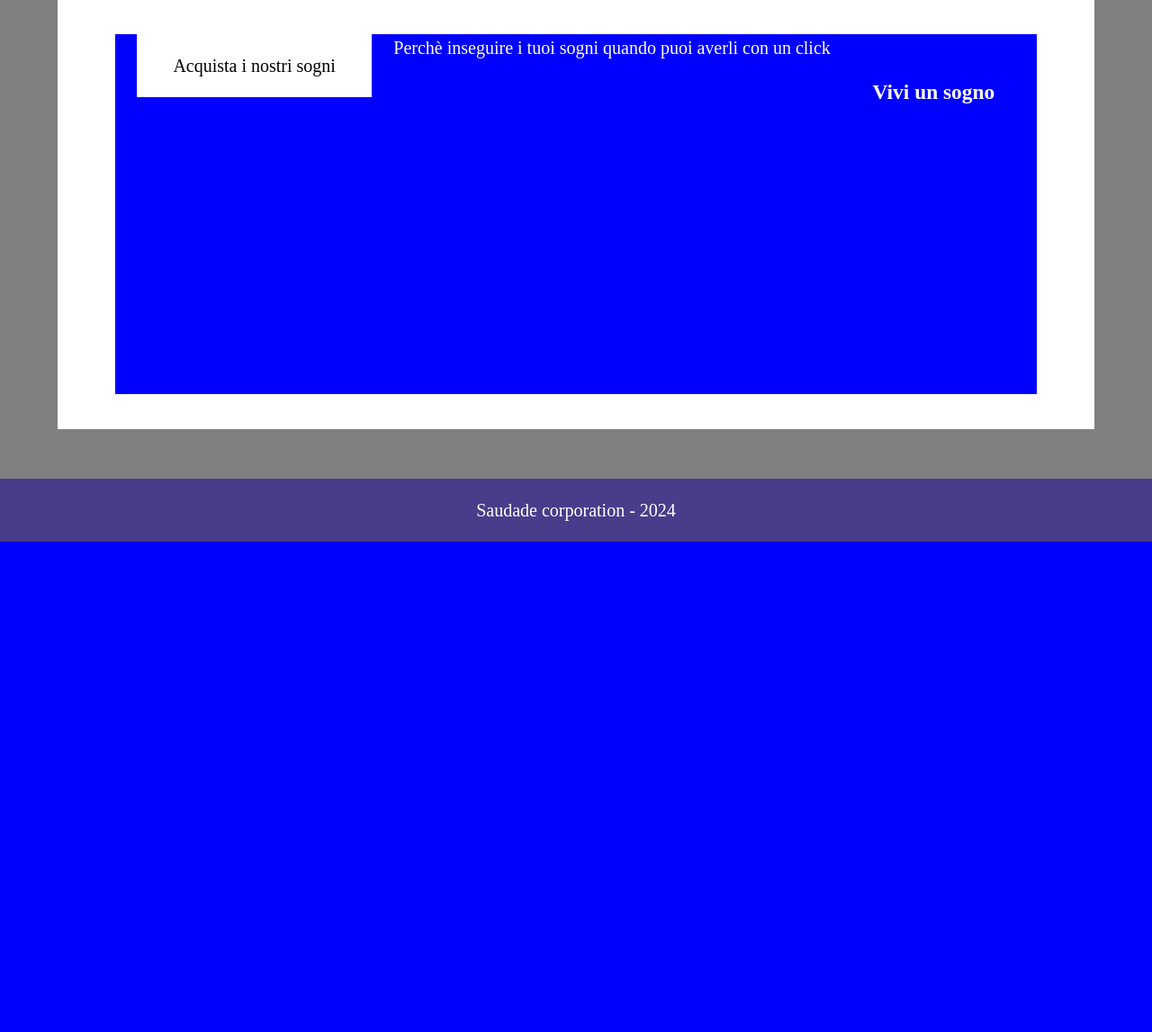
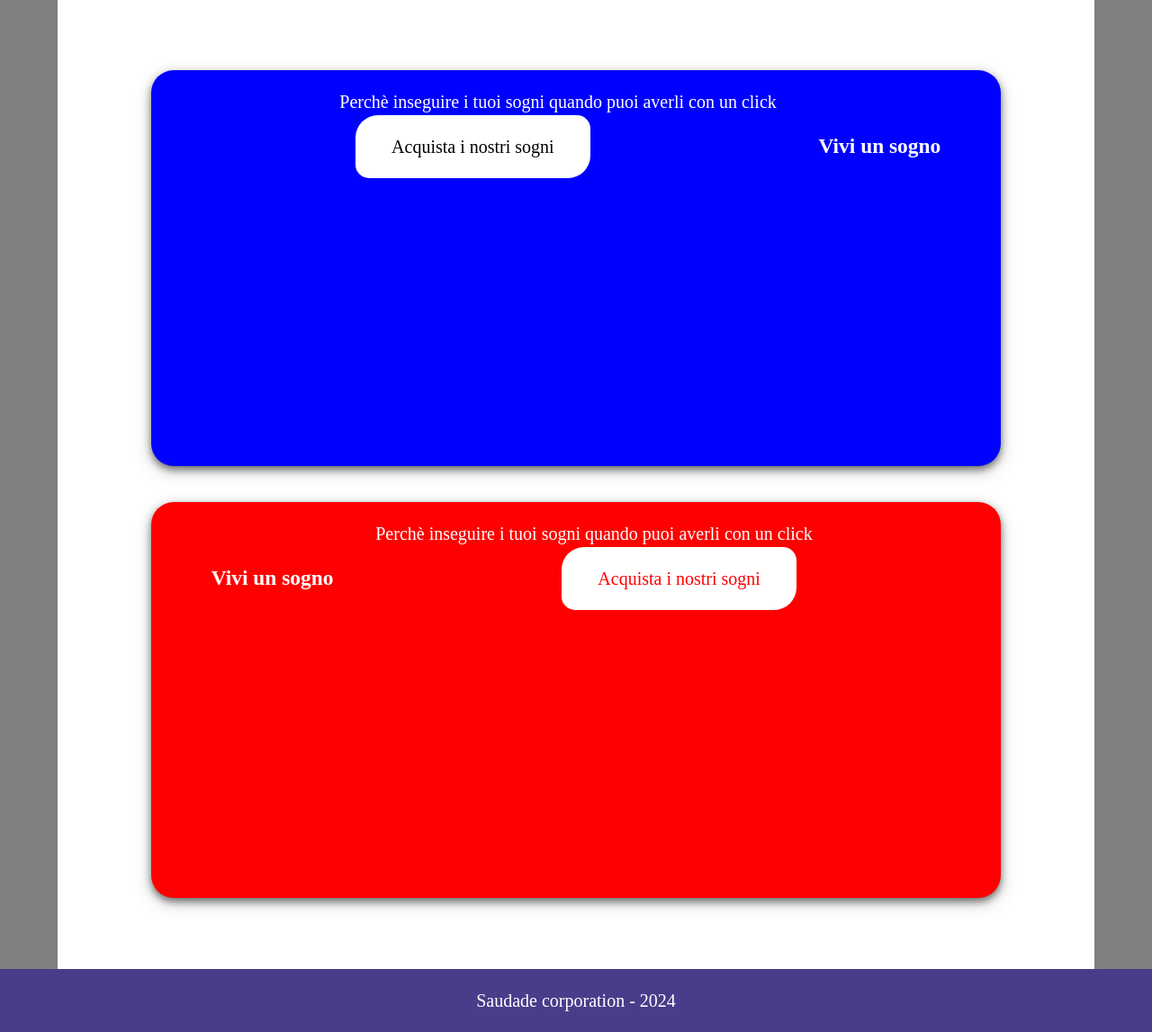
Before and after one commit to mhdmd01/TecWeb-V2, a PHP site: page /TecWeb-V2/src/php/index.php in a window 1280 px wide. Shown: the part 198-1345 px from the top of the page at 90% size. Before the commit the page ends 800 px from the top, so only its background shows below. Run offline with PHP 8.4, Linux system fonts and the light colour scheme.

Commit message:
style update

```diff
--- a/src/CSS/style.css
+++ b/src/CSS/style.css
@@ -146,11 +146,25 @@ main{
 
 /*Pagina Home*/
 .slide-1{
+    margin: 2em;
+    padding: 1em;
+    border-radius: 25px;
     background-color: blue;
     color: white;
     height: 50vh; /*da cambiare in 50*/
     text-align: center;
+    box-shadow: 0 4px 8px 0 rgba(0, 0, 0, 0.5), 0 6px 20px 0 rgba(0, 0, 0, 0.19);
 }
+
+.slide-link{ /*questo applica link come bottone*/
+    border-radius: 25px 15px 25px 15px;
+    padding: 1em 2em;
+    text-align: center;
+    text-decoration: none;
+    display: inline-block;
+}
+
+/*slide 1*/
 
 .slide-1 > h3{
     float: right;
@@ -161,16 +175,41 @@ main{
     float: right;
 }
 
-.slide-1 > a{
+.slide-1 > a.slide-link{ /*questo modifica il bottone-link di una slide*/
     background-color: white;
     color: black;
-    padding: 1em 2em;
+
+}
+/*slide 2*/
+.slide-2{
+    margin: 2em;
+    padding: 1em;
+    border-radius: 25px;
+    background-color: red;
+    color: white;
+    height: 50vh; /*da cambiare in 50*/
     text-align: center;
-    text-decoration: none;
-    display: inline-block;
+    box-shadow: 0 4px 8px 0 rgba(0, 0, 0, 0.5), 0 6px 20px 0 rgba(0, 0, 0, 0.19);
 }
 
-@keyframes fade{ /*crea animazione*/
+.slide-2 > h3{
+    float: left;
+    padding: 2em;
+}
+
+.slide-2 > p{
+    float: left;
+}
+
+.slide-2 > a.slide-link{
+    background-color: white;
+    color: red;
+}
+
+
+/*FINE HOME*/
+
+@keyframes fade{ /*crea animazione di comparsa*/
     from{
         opacity: 0;
     }
@@ -178,9 +217,6 @@ main{
         opacity: 1;
     }
 }
-
-
-/*FINE HOME*/
 
 /**********************
 
@@ -191,12 +227,12 @@ modificate le animazione che vanno tuttavia sistemate con lo scroll
 
 article{
     text-align: center;
-    animation: fade 3s linear both;
+    animation: fade 1s linear both;
     animation-timeline: scroll();
     animation-range: entry 50% cover 50%;
 }
 article p{
-    animation: fade 3s linear both;
+    animation: fade 1s linear both;
     animation-timeline: scroll();
     animation-range: entry 50% cover 50%;
 }
--- a/src/html/index.html
+++ b/src/html/index.html
@@ -6,3 +6,9 @@
     <p>Perchè inseguire i tuoi sogni quando puoi averli con un <span lang="en">click</span></p>
     <a class="slide-link" href="sogni.php">Acquista i nostri sogni</a>
 </div>
+
+<div class="slide-2">
+    <h3>Vivi un sogno</h3>
+    <p>Perchè inseguire i tuoi sogni quando puoi averli con un <span lang="en">click</span></p>
+    <a class="slide-link" href="sogni.php">Acquista i nostri sogni</a>
+</div>
```
